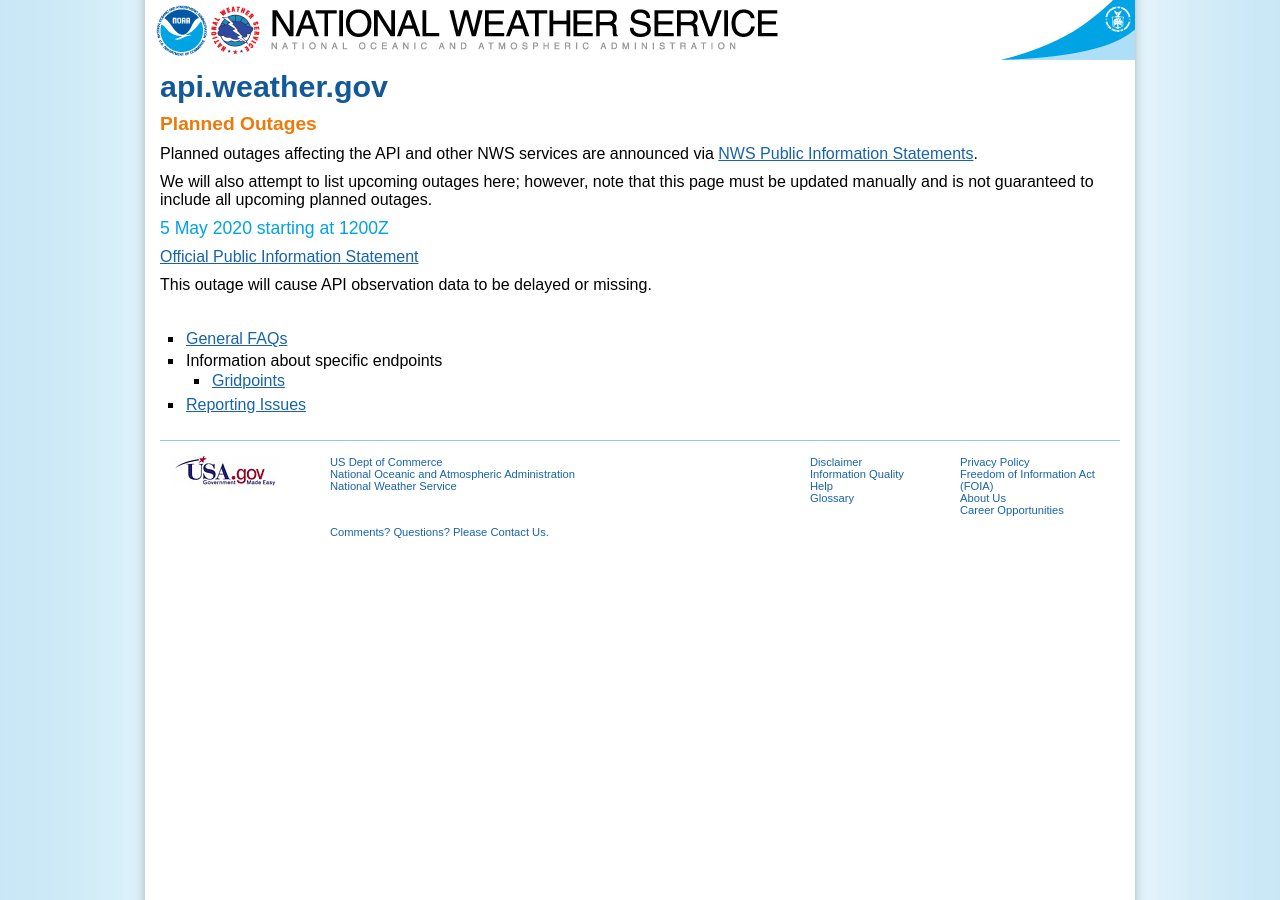
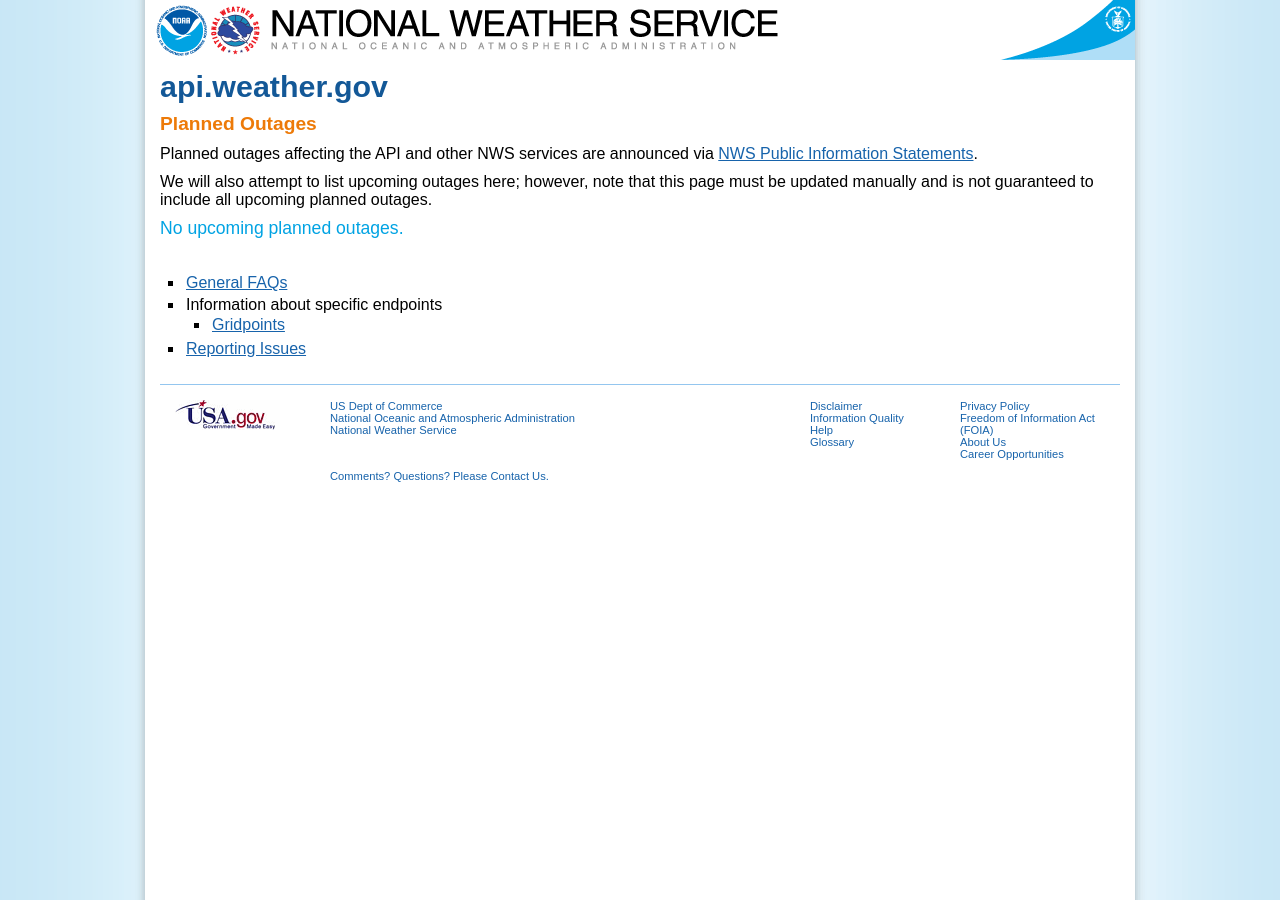
Before and after one commit to weather-gov/api, a Jekyll site: the page built from planned-outages.md, in a window 1280 px wide. Built offline with Jekyll 4.4.1, drawn with Linux system fonts in a browser that asks for light colours; our own code applies the rules of GitHub Pages for plain Markdown files.

Commit message:
Update planned outages

```diff
--- a/planned-outages.md
+++ b/planned-outages.md
@@ -6,8 +6,4 @@ Planned outages affecting the API and other NWS services are announced via
 We will also attempt to list upcoming outages here; however, note that this page must be updated manually and is not
 guaranteed to include all upcoming planned outages.
 
-### 5 May 2020 starting at 1200Z
-
-[Official Public Information Statement](https://www.weather.gov/media/notification/scn20-49awips_migration.pdf)
-
-This outage will cause API observation data to be delayed or missing.
+### No upcoming planned outages.
```
